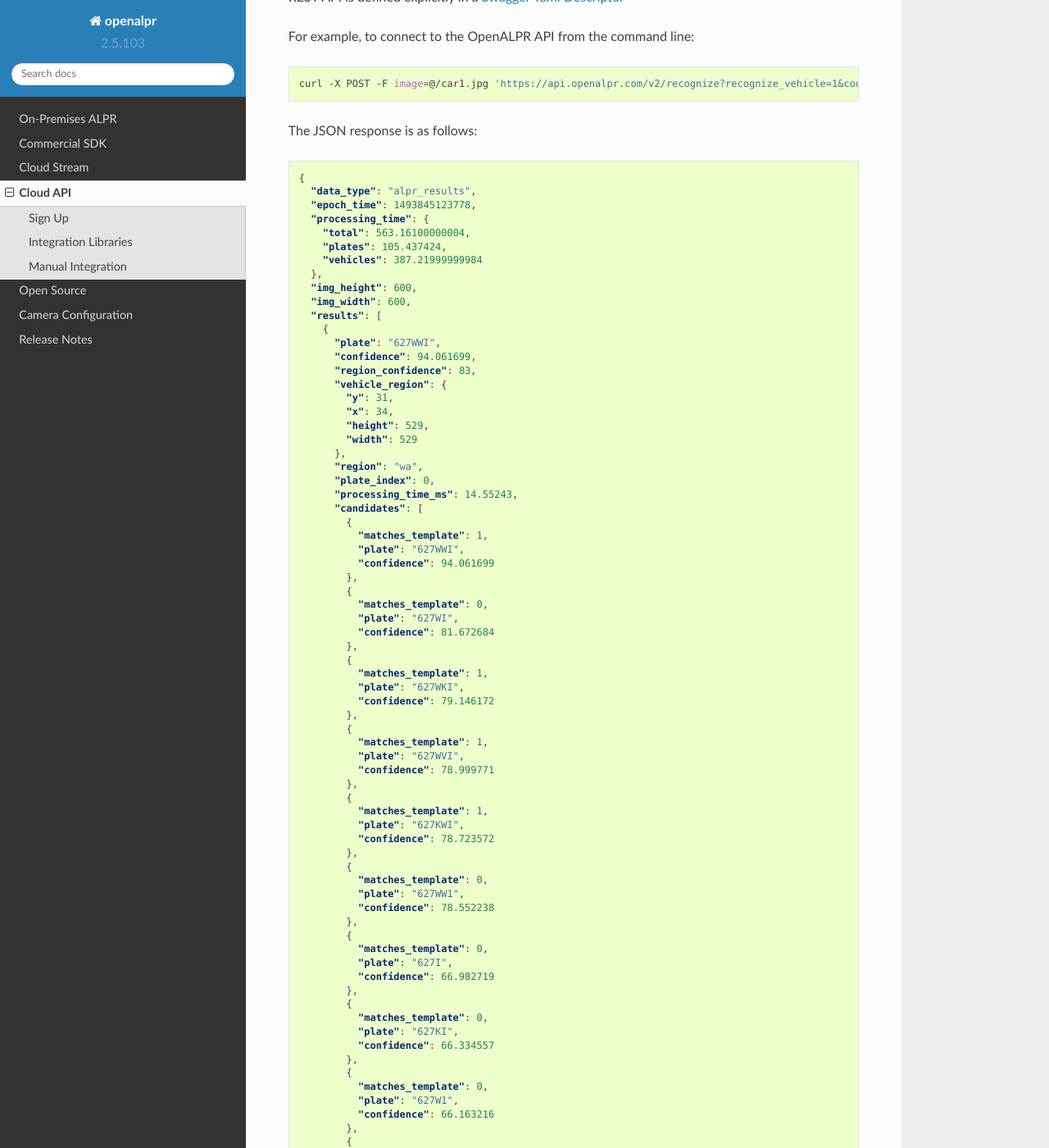
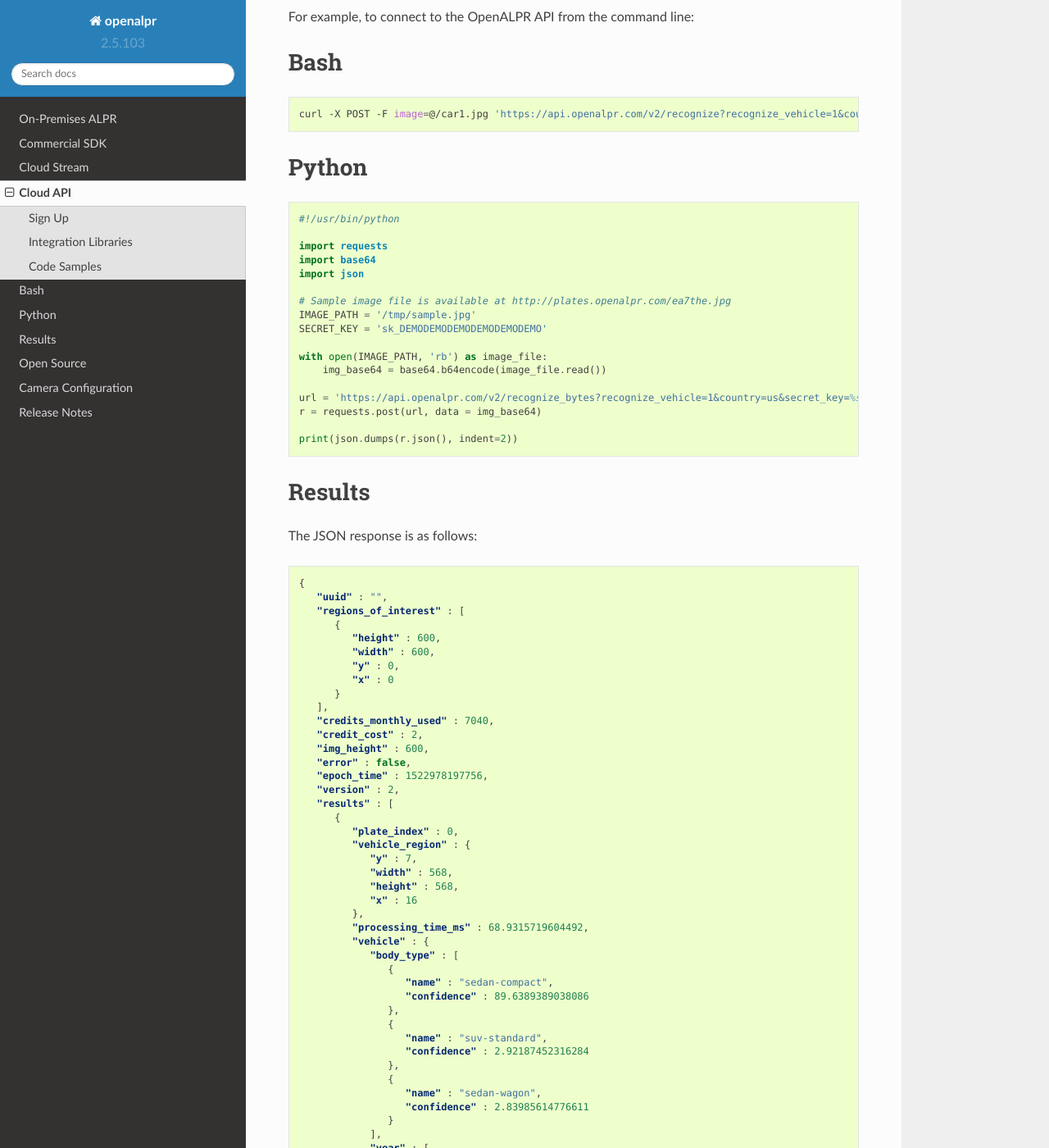
Before and after one commit to openalpr/doc, a Sphinx documentation site: the page built from source/cloud_api.rst, in a window 1280 px wide and 1400 px high, scrolled down 871 px. Shown: the whole window at 82% size. Built offline with Sphinx 7.4.7 and the Read the Docs theme 2.0.0, drawn with Linux system fonts in a browser that asks for light colours; some of the changed text lies outside the part shown.

Commit message:
Updated Cloud API

```diff
--- a/source/cloud_api.rst
+++ b/source/cloud_api.rst
@@ -28,16 +28,47 @@ To simplify integration, the OpenALPR Cloud API also includes permissively licen
 The GitHub repo is available here: https://github.com/openalpr/cloudapi
 
 
-Manual Integration
+Code Samples
 ----------------------
 
-The endpoint for the OpenALPR Cloud APIs are described in the `REST API documentation <api/cloudapi.html>`_.  Our REST API is defined explicitly in a `Swagger Yaml Descriptor <api/specs/cloudapi.yaml>`_
+The endpoint for the OpenALPR Cloud APIs are described in the `REST API documentation <api/?api=cloudapi>`_.
 
 For example, to connect to the OpenALPR API from the command line:
+
+
+Bash
+=====
 
 .. code-block:: bash
 
     curl -X POST -F image=@/car1.jpg 'https://api.openalpr.com/v2/recognize?recognize_vehicle=1&country=us&secret_key=sk_DEMODEMODEMODEMODEMODEMO'
+
+Python
+=======
+
+.. code-block:: python
+
+    #!/usr/bin/python
+
+    import requests
+    import base64
+    import json
+
+    # Sample image file is available at http://plates.openalpr.com/ea7the.jpg
+    IMAGE_PATH = '/tmp/sample.jpg'
+    SECRET_KEY = 'sk_DEMODEMODEMODEMODEMODEMO'
+
+    with open(IMAGE_PATH, 'rb') as image_file:
+        img_base64 = base64.b64encode(image_file.read())
+
+    url = 'https://api.openalpr.com/v2/recognize_bytes?recognize_vehicle=1&country=us&secret_key=%s' % (SECRET_KEY)
+    r = requests.post(url, data = img_base64)
+
+    print(json.dumps(r.json(), indent=2))
+
+
+Results
+=========
 
 The JSON response is as follows:
 
@@ -45,284 +76,172 @@ The JSON response is as follows:
 
 
     {
-      "data_type": "alpr_results",
-      "epoch_time": 1493845123778,
-      "processing_time": {
-        "total": 563.16100000004,
-        "plates": 105.437424,
-        "vehicles": 387.21999999984
-      },
-      "img_height": 600,
-      "img_width": 600,
-      "results": [
-        {
-          "plate": "627WWI",
-          "confidence": 94.061699,
-          "region_confidence": 83,
-          "vehicle_region": {
-            "y": 31,
-            "x": 34,
-            "height": 529,
-            "width": 529
-          },
-          "region": "wa",
-          "plate_index": 0,
-          "processing_time_ms": 14.55243,
-          "candidates": [
-            {
-              "matches_template": 1,
-              "plate": "627WWI",
-              "confidence": 94.061699
-            },
-            {
-              "matches_template": 0,
-              "plate": "627WI",
-              "confidence": 81.672684
-            },
-            {
-              "matches_template": 1,
-              "plate": "627WKI",
-              "confidence": 79.146172
-            },
-            {
-              "matches_template": 1,
-              "plate": "627WVI",
-              "confidence": 78.999771
-            },
-            {
-              "matches_template": 1,
-              "plate": "627KWI",
-              "confidence": 78.723572
-            },
-            {
-              "matches_template": 0,
-              "plate": "627WW1",
-              "confidence": 78.552238
-            },
-            {
-              "matches_template": 0,
-              "plate": "627I",
-              "confidence": 66.982719
-            },
-            {
-              "matches_template": 0,
-              "plate": "627KI",
-              "confidence": 66.334557
-            },
-            {
-              "matches_template": 0,
-              "plate": "627W1",
-              "confidence": 66.163216
-            },
-            {
-              "matches_template": 0,
-              "plate": "627VI",
-              "confidence": 64.309807
-            }
-          ],
-          "coordinates": [
-            {
-              "y": 358,
-              "x": 242
-            },
-            {
-              "y": 358,
-              "x": 356
-            },
-            {
-              "y": 411,
-              "x": 356
-            },
-            {
-              "y": 410,
-              "x": 244
-            }
-          ],
-          "vehicle": {
-            "color": [
-              {
-                "confidence": 40.467598,
-                "name": "blue"
-              },
-              {
-                "confidence": 27.456575,
-                "name": "silver"
-              },
-              {
-                "confidence": 22.455431,
-                "name": "gray"
-              },
-              {
-                "confidence": 7.715964,
-                "name": "green"
-              },
-              {
-                "confidence": 1.071705,
-                "name": "white"
-              },
-              {
-                "confidence": 0.591513,
-                "name": "black"
-              },
-              {
-                "confidence": 0.109028,
-                "name": "red"
-              },
-              {
-                "confidence": 0.090082,
-                "name": "gold"
-              },
-              {
-                "confidence": 0.040028,
-                "name": "yellow"
-              },
-              {
-                "confidence": 0.002081,
-                "name": "_ignore_"
-              }
-            ],
-            "make": [
-              {
-                "confidence": 81.062904,
-                "name": "mini"
-              },
-              {
-                "confidence": 14.504533,
-                "name": "chevrolet"
-              },
-              {
-                "confidence": 2.192204,
-                "name": "jeep"
-              },
-              {
-                "confidence": 1.432994,
-                "name": "scion"
-              },
-              {
-                "confidence": 0.619696,
-                "name": "fiat"
-              },
-              {
-                "confidence": 0.093039,
-                "name": "pontiac"
-              },
-              {
-                "confidence": 0.063397,
-                "name": "hyundai"
-              },
-              {
-                "confidence": 0.01175,
-                "name": "volvo"
-              },
-              {
-                "confidence": 0.005218,
-                "name": "saturn"
-              },
-              {
-                "confidence": 0.002759,
-                "name": "dodge"
-              }
-            ],
-            "body_type": [
-              {
-                "confidence": 99.990334,
-                "name": "sedan-compact"
-              },
-              {
-                "confidence": 0.006352,
-                "name": "sedan-wagon"
-              },
-              {
-                "confidence": 0.00316,
-                "name": "suv-standard"
-              },
-              {
-                "confidence": 0.000124,
-                "name": "sedan-sport"
-              },
-              {
-                "confidence": 1.3e-5,
-                "name": "suv-crossover"
-              },
-              {
-                "confidence": 7.0e-6,
-                "name": "sedan-standard"
-              },
-              {
-                "confidence": 6.0e-6,
-                "name": "van-mini"
-              },
-              {
-                "confidence": 1.0e-6,
-                "name": "van-full"
-              },
-              {
-                "confidence": 7.532104e-7,
-                "name": "antique"
-              },
-              {
-                "confidence": 3.668671e-7,
-                "name": "sedan-convertible"
-              }
-            ],
-            "make_model": [
-              {
-                "confidence": 64.938133,
-                "name": "chevrolet_sonic"
-              },
-              {
-                "confidence": 25.10136,
-                "name": "mini_cooper"
-              },
-              {
-                "confidence": 7.424521,
-                "name": "scion_xa"
-              },
-              {
-                "confidence": 0.8777,
-                "name": "mini_cooper-clubman"
-              },
-              {
-                "confidence": 0.790787,
-                "name": "jeep_liberty"
-              },
-              {
-                "confidence": 0.504434,
-                "name": "fiat_500"
-              },
-              {
-                "confidence": 0.15509,
-                "name": "chevrolet_aveo"
-              },
-              {
-                "confidence": 0.022665,
-                "name": "jeep_compass"
-              },
-              {
-                "confidence": 0.022426,
-                "name": "volvo_c30"
-              },
-              {
-                "confidence": 0.019563,
-                "name": "saturn_ion"
-              }
-            ]
-          },
-          "matches_template": 1,
-          "requested_topn": 10
-        }
-      ],
-      "credits_monthly_used": 100,
-      "version": 2,
-      "credits_monthly_total": 1000,
-      "error": false,
-      "regions_of_interest": [
-        {
-          "y": 0,
-          "x": 0,
-          "height": 600,
-          "width": 600
-        }
-      ],
-      "credit_cost": 2
+       "uuid" : "",
+       "regions_of_interest" : [
+          {
+             "height" : 600,
+             "width" : 600,
+             "y" : 0,
+             "x" : 0
+          }
+       ],
+       "credits_monthly_used" : 7040,
+       "credit_cost" : 2,
+       "img_height" : 600,
+       "error" : false,
+       "epoch_time" : 1522978197756,
+       "version" : 2,
+       "results" : [
+          {
+             "plate_index" : 0,
+             "vehicle_region" : {
+                "y" : 7,
+                "width" : 568,
+                "height" : 568,
+                "x" : 16
+             },
+             "processing_time_ms" : 68.9315719604492,
+             "vehicle" : {
+                "body_type" : [
+                   {
+                      "name" : "sedan-compact",
+                      "confidence" : 89.6389389038086
+                   },
+                   {
+                      "name" : "suv-standard",
+                      "confidence" : 2.92187452316284
+                   },
+                   {
+                      "name" : "sedan-wagon",
+                      "confidence" : 2.83985614776611
+                   }
+                ],
+                "year" : [
+                   {
+                      "confidence" : 47.3032341003418,
+                      "name" : "2000-2004"
+                   },
+                   {
+                      "name" : "2005-2009",
+                      "confidence" : 39.6665573120117
+                   },
+                   {
+                      "name" : "1995-1999",
+                      "confidence" : 7.91491031646729
+                   }
+                ],
+                "make_model" : [
+                   {
+                      "confidence" : 40.9104766845703,
+                      "name" : "chevrolet_hhr"
+                   },
+                   {
+                      "name" : "toyota_ist",
+                      "confidence" : 22.9741859436035
+                   },
+                   {
+                      "confidence" : 6.41662836074829,
+                      "name" : "chevrolet_trailblazer"
+                   },
+                   {
+                      "confidence" : 1.58923923969269,
+                      "name" : "mazda_verisa"
+                   },
+                   {
+                      "confidence" : 1.31779313087463,
+                      "name" : "nissan_micra"
+                   },
+                   {
+                      "name" : "mazda_tribute",
+                      "confidence" : 1.24455153942108
+                   },
+                   {
+                      "confidence" : 0.991917014122009,
+                      "name" : "chevrolet_uplander"
+                   }
+                ],
+                "make" : [
+                   {
+                      "confidence" : 32.4275550842285,
+                      "name" : "chevrolet"
+                   },
+                   {
+                      "name" : "toyota",
+                      "confidence" : 31.9965953826904
+                   },
+                   {
+                      "confidence" : 15.4623928070068,
+                      "name" : "nissan"
+                   },
+                   {
+                      "confidence" : 8.25705337524414,
+                      "name" : "daihatsu"
+                   },
+                   {
+                      "name" : "mazda",
+                      "confidence" : 3.8371422290802
+                   }
+                ],
+                "color" : [
+                   {
+                      "name" : "silver-gray",
+                      "confidence" : 73.2146682739258
+                   },
+                   {
+                      "name" : "blue",
+                      "confidence" : 15.9568424224854
+                   }
+                ],
+                "orientation" : [
+                   {
+                      "name" : "180",
+                      "confidence" : 97.7202453613281
+                   },
+                   {
+                      "confidence" : 1.84529066085815,
+                      "name" : "225"
+                   }
+                ]
+             },
+             "matches_template" : 1,
+             "plate" : "627WWI",
+             "requested_topn" : 10,
+             "coordinates" : [
+                {
+                   "x" : 237,
+                   "y" : 357
+                },
+                {
+                   "y" : 359,
+                   "x" : 364
+                },
+                {
+                   "x" : 362,
+                   "y" : 416
+                },
+                {
+                   "x" : 237,
+                   "y" : 414
+                }
+             ],
+             "region_confidence" : 99,
+             "region" : "wa",
+             "candidates" : [
+                {
+                   "matches_template" : 1,
+                   "confidence" : 94.9990844726562,
+                   "plate" : "627WWI"
+                }
+             ],
+             "confidence" : 94.9990844726562
+          }
+       ],
+       "credits_monthly_total" : 10000000000,
+       "img_width" : 600,
+       "data_type" : "alpr_results",
+       "processing_time" : {
+          "total" : 621.703000000025,
+          "plates" : 140.277725219727,
+          "vehicles" : 476.741000000004
+       }
     }
```
Also changed, not shown: source/cloudapi.yaml (+73 -0 lines).
